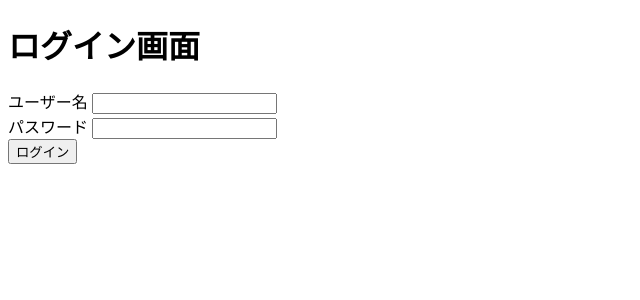
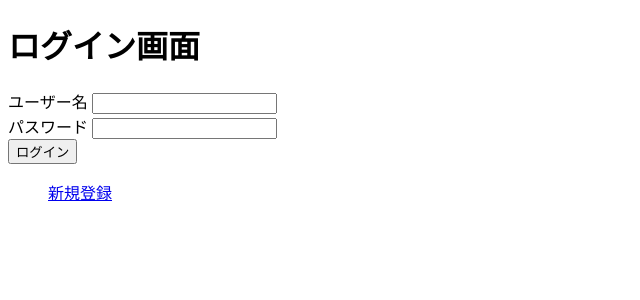
Before and after one commit to 2022AIT-OOP2-G09/2022_oop2_last, a Flask app: page /login in a window 1280 px wide. Shown: the top 300 px of the page, without its empty margins (0-640 px from the left). Run offline with Flask 2, Linux system fonts and the light colour scheme.

Commit message:
新規登録機能を追加しました

```diff
--- a/templates/login.html
+++ b/templates/login.html
@@ -21,5 +21,8 @@
             <input type="submit" value="ログイン">
         </div>
     </form>
+    <ol>
+        <a href="/signUp_form">新規登録</a>
+    </ol>
 </body>
 </html>
--- a/K21010参考資料/画面デザイン案をもとに作ったHTMLとCSS/signUp_form.html
+++ b/templates/signUp_form.html
@@ -20,7 +20,7 @@
             </label>
             <label for="password">パスワード２回目: </label>
             <input type="text" id="your_password2" name="password2">
-            <button type="submit">登録</button>
+            <input type="submit" value="登録">
         </p>
     </form>
 </main>
```
Also changed, not shown: ID_pass_database.db (added), instance/ID_pass_database.db (deleted), templates/home.html (renamed from K21010参考資料/画面デザイン案をもとに作ったHTMLとCSS/home.html), templates/index.html (deleted), templates/signUp_form.css (renamed from K21010参考資料/画面デザイン案をもとに作ったHTMLとCSS/signUp_form.css).
